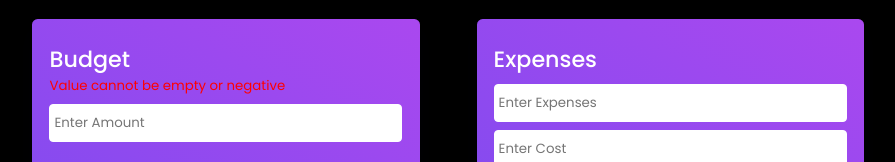
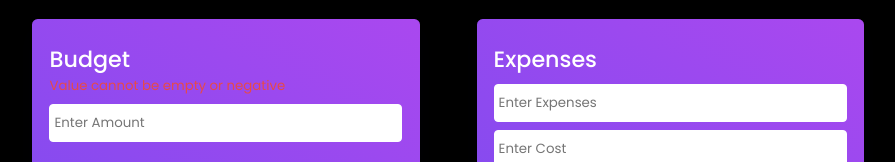
Before and after one commit to eniolatalabi/EXPENSE-TRACKER-HTML-CSS-JAVASCRIPT, a plain HTML site: page index.html in a window 1280 px wide. Both pictures are taken after a click on the button "Set Budget". Shown: the top 162 px of the page, without its empty margins (192-1087 px from the left). Drawn offline with Linux system fonts and the light colour scheme.

Commit message:
My second commit

```diff
--- a/style.css
+++ b/style.css
@@ -142,7 +142,7 @@ body {
 }
 
 .error {
-    color: red;
+    color: rgb(230, 74, 74);
     font-size: 0.7em;
 }
 
```
